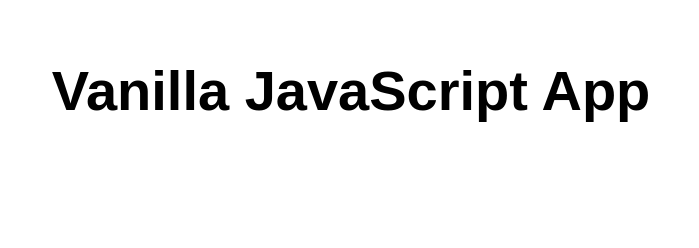
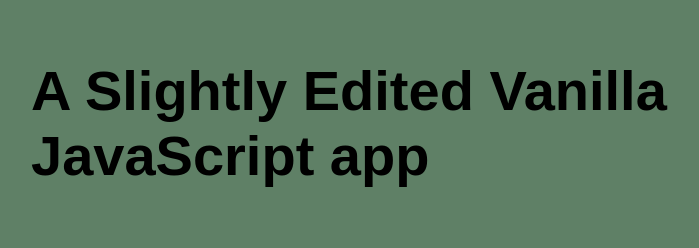
Before and after one commit to 504985student/PHCW4O2v2, a website: page src/index.html in a window 1280 px wide. Shown: the whole page, without its empty margins (289-988 px from the left). Drawn offline with Linux system fonts and the light colour scheme.

Commit message:
changing the app so that it looks different

```diff
--- a/src/index.html
+++ b/src/index.html
@@ -5,12 +5,12 @@
   <meta charset="UTF-8">
   <meta name="viewport" content="width=device-width, initial-scale=1.0">
   <link rel="stylesheet" href="styles.css">
-  <title>Vanilla JavaScript App</title>
+  <title>In a forest somewhere far away</title>
 </head>
 
 <body>
   <main>
-    <h1>Vanilla JavaScript App</h1>
+    <h1>A Slightly Edited Vanilla JavaScript app</h1>
   </main>
 </body>
 
--- a/src/styles.css
+++ b/src/styles.css
@@ -6,7 +6,7 @@ html, body {
   margin: 0;
   border: 0;
   padding: 0;
-  background-color: #fff;
+  background-color: #5f8066;
 }
 
 main {
@@ -16,6 +16,6 @@ main {
 }
 
 main > h1 {
-  text-align: center;
+  text-align: left;
   font-size: 3.5em;
 }
```
